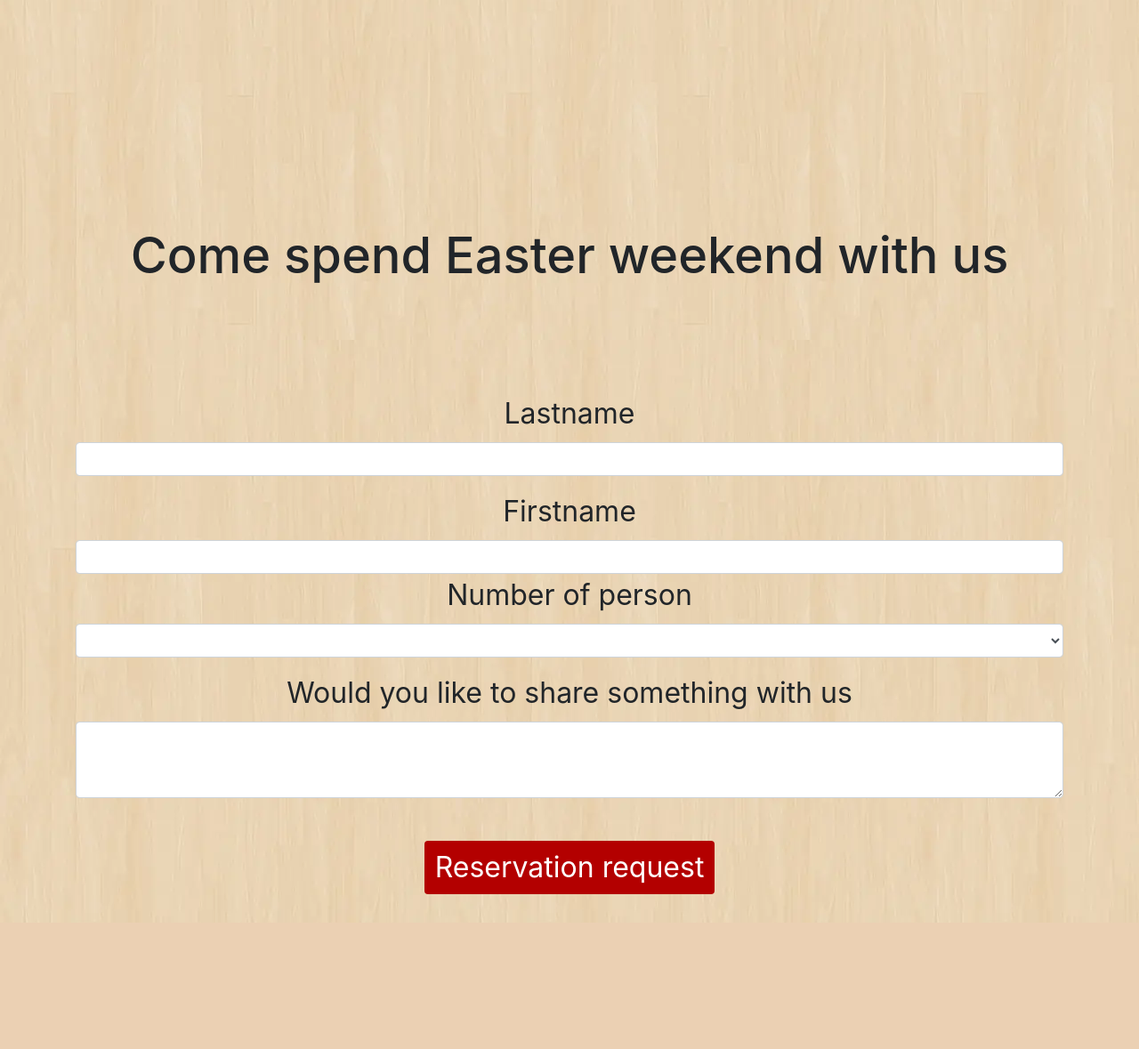
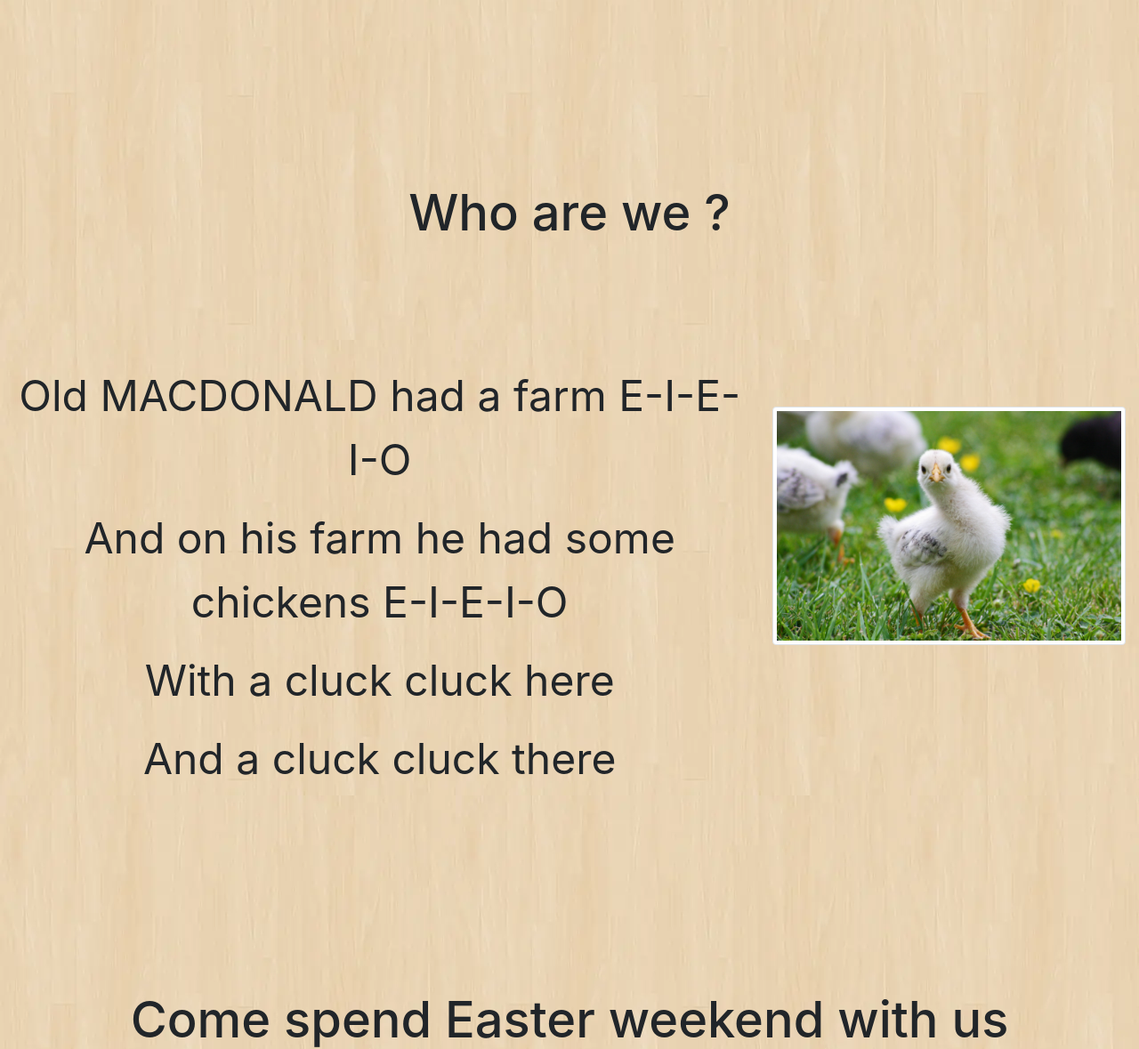
Before and after one commit to Hyemi-w/hackathon-thewordpressers, a PHP site: template src/View/Homepage/index.html.twig in a window 1280 px wide. Shown: the part 2690-3869 px from the top of the page at 89% size. Before the commit the page ends 3727 px from the top, so only its background shows below. Run offline with PHP 8.4, Linux system fonts and the light colour scheme; the template is opened without the code that fills it, so the values that code supplies are empty; some libraries are stand-ins or nearby versions.

Commit message:
ajout des poussins

```diff
--- a/src/View/Homepage/index.html.twig
+++ b/src/View/Homepage/index.html.twig
@@ -73,6 +73,34 @@
             </div>
         </div>
     </section>
+    <section class="farm" id="farm">
+
+        <div class="container-fluid py-3">
+
+            <div class="row">
+                <div class="col-lg-8 col-sm-12 text-center mx-auto">
+                    <h2>Who are we ?</h2>
+                </div>
+            </div>
+            <div class="row justify-content-center py-3">
+                <div class="col-lg-8 col-sm-12 text-center mx-auto display">
+                    <div class="text-center mx-auto">
+
+
+                        <p>Old MACDONALD had a farm E-I-E-I-O</p>
+                        <p>And on his farm he had some chickens E-I-E-I-O</p>
+                        <p>With a cluck cluck here</p>
+                        <p>And a cluck cluck there</p>
+                    </div>
+                </div>
+
+                <div class="col-lg-4 col-sm-12 text-center py-5">
+                    <img src="/assets/images/chick.webp" class="img-thumbnail" alt="Responsive image">
+                </div>
+
+            </div>
+        </div>
+    </section>
 
     <section class="container fluid text-center" id="form">
         <div class="form">
```
Also changed, not shown: public/assets/images/chick.webp (added).
